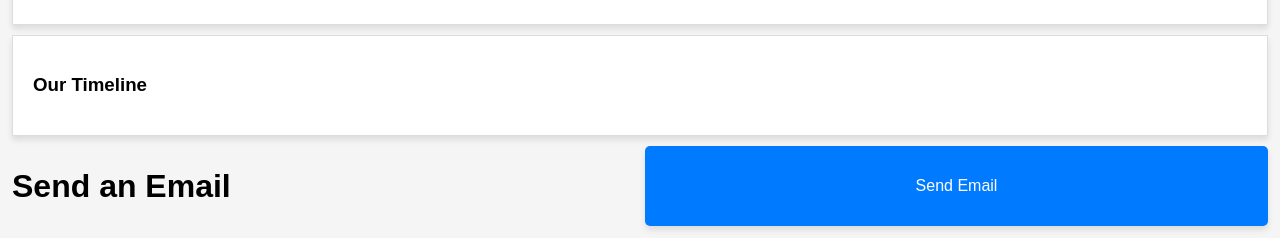
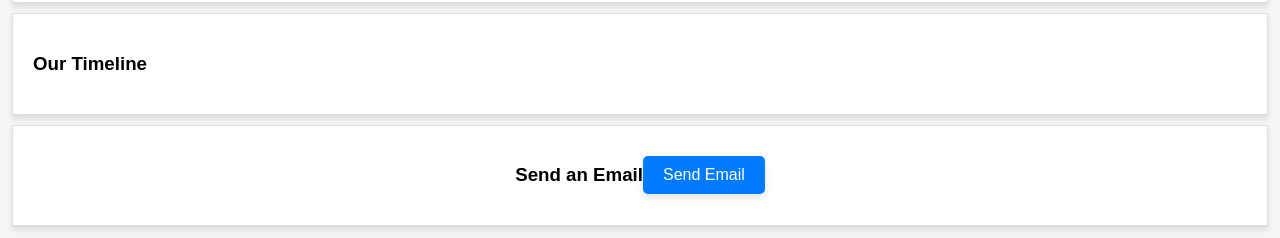
Before and after one commit to CashewMan430/CashewMan.github.io, a website: page index.html in a window 1280 px wide. Shown: the part 586-824 px from the top of the page. Drawn offline with Linux system fonts and the light colour scheme.

Commit message:
Bug fixes

```diff
--- a/index.html
+++ b/index.html
@@ -108,9 +108,10 @@
     </div>
 
     <!-- Email Button Section -->
-    <h1>Send an Email</h1>
-    <button id="sendEmailButton">Send Email</button>
-
+    <div class="email-button">
+        <h3>Send an Email</h3>
+        <button id="sendEmailButton">Send Email</button>
+    </div>
     <script>
         // Add an event listener to the button
         document.getElementById('sendEmailButton').addEventListener('click', async () => {
```
